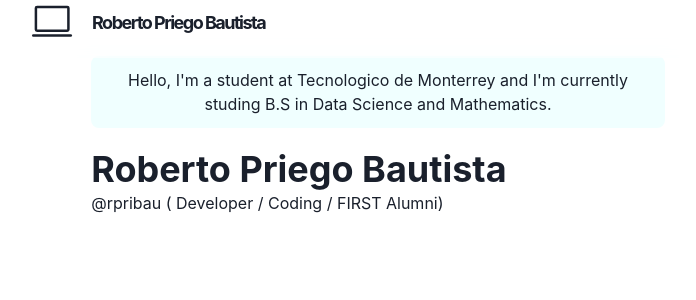
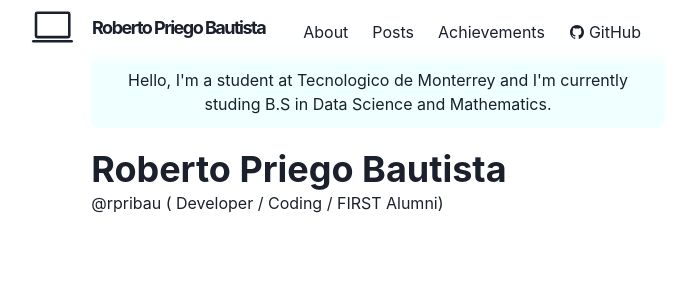
Before and after one commit to rpribau/blog.rob, a Next.js app: page / in a window 1280 px wide. Shown: the top 300 px of the page, without its empty margins (262-958 px from the left). Built offline with nearby package versions, Linux system fonts and the light colour scheme.

Commit message:
Navegation bar almost completed. Phone's missing.

```diff
--- a/components/icons/laptop-outline.js
+++ b/components/icons/laptop-outline.js
@@ -6,11 +6,11 @@ return(
     height={40}
     xmlns="http://www.w3.org/2000/svg"
     class= "ionicon"
-    viewBox="0 0 512 512"
+    viewBox="0 0 500 500"
     >
 
 <rect x="50"
-y="50"
+y="60"
 width="416"
 height="304"
 rx="15" ry="15"
--- a/components/layouts/main.js
+++ b/components/layouts/main.js
@@ -16,6 +16,7 @@ const Main = ({ children, router }) => {
 
             <Container maxW="container.md" pt={14}>
 
+
             {children}
             </Container>
         </Box>
--- a/components/logo.js
+++ b/components/logo.js
@@ -8,7 +8,7 @@ font-weight: bold;
 font-size: 18px;
 display: inline-flex;
 align-items: center;
-height: 30px;
+height: 40px;
 line-height: 20px;
 padding: 10px;
 
--- a/components/navbar.js
+++ b/components/navbar.js
@@ -16,25 +16,35 @@ import {
     useColorModeValue,
 } from '@chakra-ui/react'
 import { HamburgerIcon } from '@chakra-ui/icons'
+import {ThemeToggleButton} from './theme-toggle-button.js'
+import {IoLogoGithub} from 'react-icons/io'
 
-const LinkItem =({ href, path, children }) => {
+const LinkItem =({ href, path, target, children, ...props }) => {
     const active = path === href
     const inactiveColor = useColorModeValue('gray200', 'whiteAlpha.900')
     return (
-        <NewLink href={href}>
         <Link
-            p = {2}
-            bg = {active ? 'grassTeal' : undefined}
+          as={NextLink}
+          href={href}
+          scroll={false}
+          p={2}
+          bg={active ? 'grassTeal' : undefined}
           color={active ? '#202023' : inactiveColor}
+          target={target}
+          {...props}
         >
           {children}
-
         </Link>
-            </NewLink>
       )
 }
-const Navbar = (props) => {
+
+const MenuLink = forwardRef((props, ref) => (
+    <Link ref={ref} as={NextLink} {...props} />
+  ))
+
+const Navbar = props => {
     const {path} = props
+
     return(
         <Box
         position = "fixed"
@@ -60,6 +70,38 @@ const Navbar = (props) => {
 
           </Heading>
         </Flex>
+
+        <Stack
+            direction={{base: 'column', md: 'row'}}
+            display={{base: 'none', md: 'flex'}}
+            width={{base: 'full', md: 'auto'}}
+            alignItems="center"
+            flexGrow={1}
+            mt={{base: 4, md: 0}}
+        >
+            <LinkItem href="/about" path={path}>
+                About
+            </LinkItem>
+            <LinkItem href="/posts" path={path}>
+                Posts
+            </LinkItem>
+            <LinkItem href="/works">Achievements</LinkItem>
+            <LinkItem
+                targer="_blank"
+                href="https://github.com/rpribau"
+                path={path}
+                display="inline-flex"
+                alignItems="center"
+                style={{gap: 4}}
+                pl={2}
+            >
+                <IoLogoGithub />
+                GitHub
+            </LinkItem>
+        </Stack>
+
+
+
       </Container>
     </Box>
   )
--- /dev/null
+++ b/components/theme-toggle-button.js
@@ -0,0 +1,29 @@
+import { AnimatePresence, motion } from 'framer-motion'
+import { IconButton, useColorMode, useColorModeValue } from '@chakra-ui/react'
+import { SunIcon, MoonIcon } from '@chakra-ui/icons'
+
+const ThemeToggleButton = () => {
+  const { toggleColorMode } = useColorMode()
+
+  return (
+    <AnimatePresence exitBeforeEnter initial={false}>
+      <motion.div
+        style={{ display: 'inline-block' }}
+        key={useColorModeValue('light', 'dark')}
+        initial={{ y: -20, opacity: 0 }}
+        animate={{ y: 0, opacity: 1 }}
+        exit={{ y: 20, opacity: 0 }}
+        transition={{ duration: 0.2 }}
+      >
+        <IconButton
+          aria-label="Toggle theme"
+          colorScheme={useColorModeValue('purple', 'orange')}
+          icon={useColorModeValue(<MoonIcon />, <SunIcon />)}
+          onClick={toggleColorMode}
+        ></IconButton>
+      </motion.div>
+    </AnimatePresence>
+  )
+}
+
+export default ThemeToggleButton
--- a/package.json
+++ b/package.json
@@ -19,7 +19,8 @@
     "framer-motion": "^10.12.12",
     "next": "latest",
     "react": "^18.2.0",
-    "react-dom": "^18.2.0"
+    "react-dom": "^18.2.0",
+    "react-icons": "^4.8.0"
   },
   "devDependencies": {
     "@types/node": "^12.12.21",
```
Also changed, not shown: 1 other file (tests, documents, lock files or other folders). Lines whose indentation alone changed are shown as unchanged.
